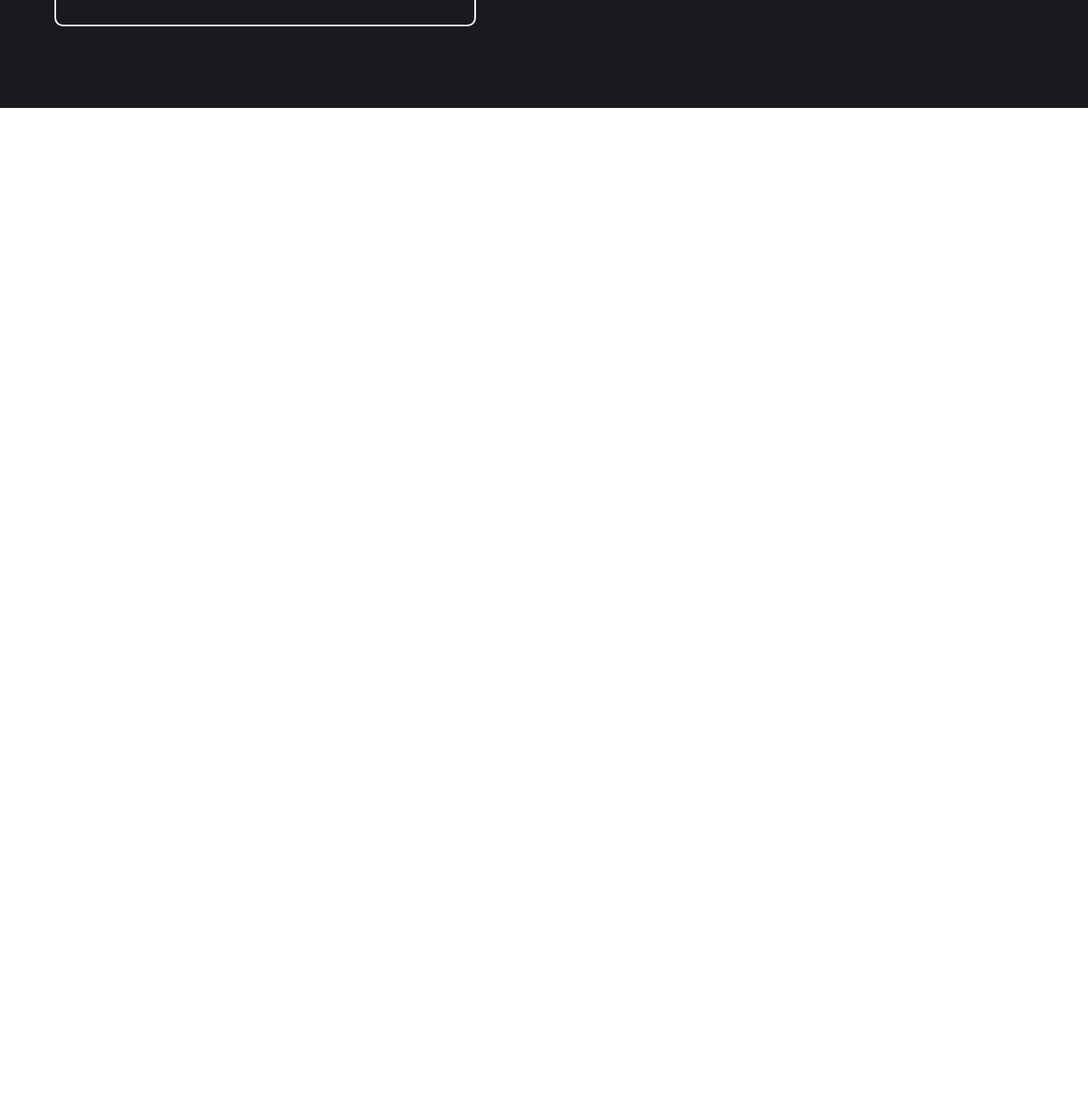
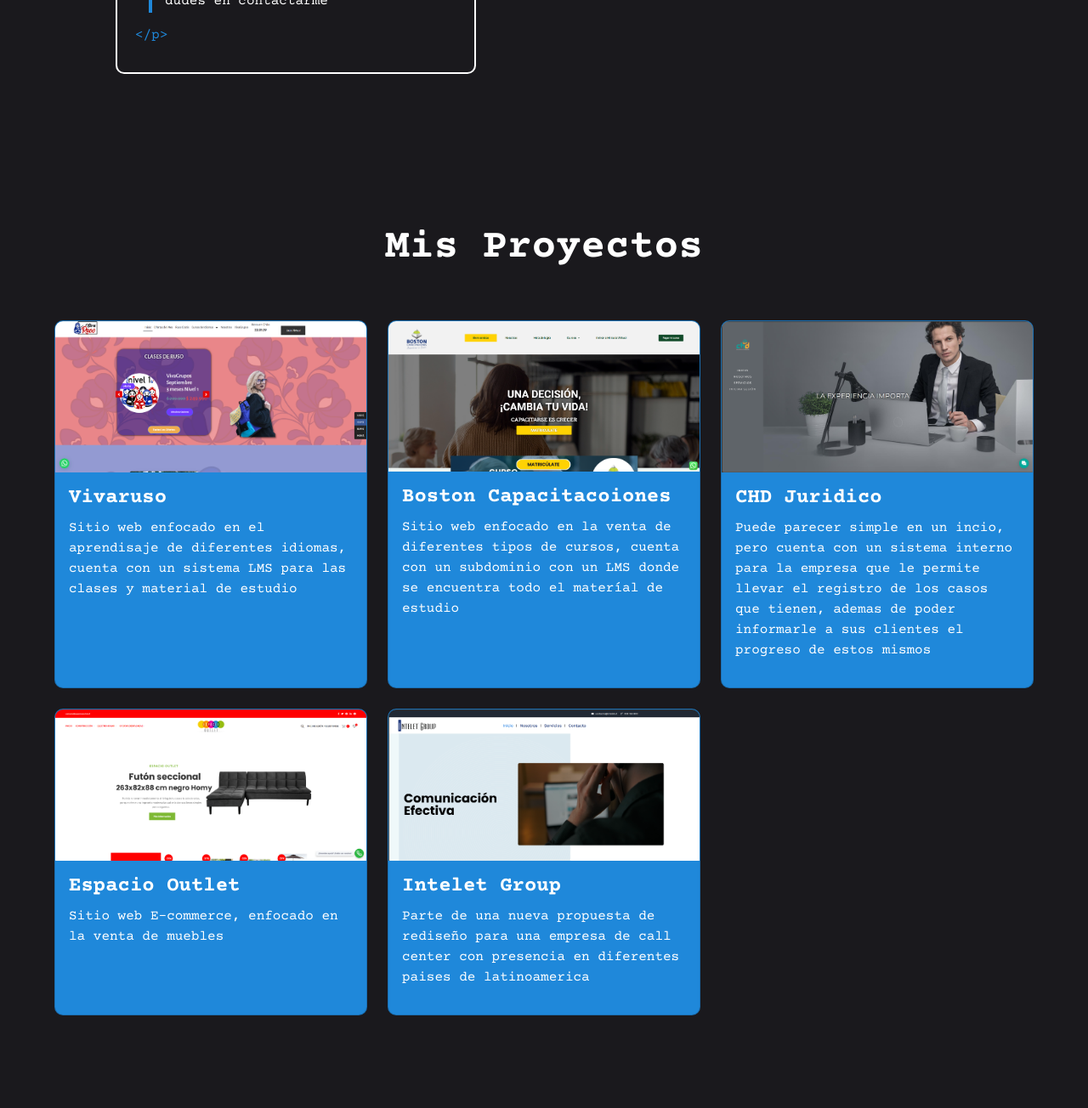
Before and after one commit to JavVd/Portafolio, a website: page index.html in a window 1280 px wide. Shown: the part 1496-2800 px from the top of the page at 85% size. Before the commit the page ends 1623 px from the top, so only its background shows below. Drawn offline with nearby package versions, Linux system fonts and the light colour scheme.

Commit message:
Seccion Proyectos

```diff
--- a/assets/css/style.css
+++ b/assets/css/style.css
@@ -6,9 +6,6 @@
   height: 100vh;
   overflow: hidden;
   display: flex;
-  flex-direction: column;
-  justify-content: space-between; /* Distribuye el contenido entre el centro y el fondo */
-  align-items: center;
 }
 
 .video-background {
@@ -22,7 +19,7 @@
 }
 
 .overlay {
-  background: rgba(31, 31, 31, 0.6);
+  background: rgba(0, 0, 0, 0.6);
   z-index: 2;
 }
 
@@ -36,7 +33,6 @@
 #pres-hero {
   font-family: 'Courier Prime', monospace;
   font-size: 1.5rem;
-  font-optical-sizing: auto;
   font-weight: 700;
   font-style: normal;
 }
@@ -64,14 +60,14 @@
   margin-bottom: 5rem;
 }
 
-/* Seccion Sobre mi */
-.sobremi {
-  padding: 6rem 0;
+section {
   background-color: #1a191d;
   color: white;
   font-family: 'Courier Prime', monospace;
+  padding: 5rem;
 }
 
+/* Seccion Sobre mi */
 .principal {
   margin: auto;
   width: 90%;
@@ -80,7 +76,6 @@
 .principal h2 {
   font-family: 'Courier Prime', monospace;
   font-size: 3rem;
-  font-optical-sizing: auto;
   font-weight: 700;
   font-style: normal;
 }
@@ -170,17 +165,6 @@
   flex-wrap: wrap;
 }
 
-@keyframes fadeInUp {
-  0% {
-    opacity: 0;
-    transform: translateY(20px);
-  }
-  100% {
-    opacity: 1;
-    transform: translateY(0);
-  }
-}
-
 .skills {
   display: flex;
   flex-direction: column;
@@ -202,7 +186,6 @@
     border-radius 0.5s ease,
     transform 0.5s ease;
   overflow: hidden;
-  transform: scale(1);
   opacity: 0;
 }
 
@@ -211,13 +194,77 @@
 }
 
 .skills:hover {
-  transform: scale(1.1);
   padding: 0.5rem;
   background: #1f88da;
   border-radius: 5px;
+}
+
+/* Animación de fadeInUp con crecimiento */
+@keyframes fadeInUp {
+  0% {
+    opacity: 0;
+    transform: translateY(20px) scale(1); /* Inicialmente más abajo y reducido */
+  }
+  100% {
+    opacity: 1;
+    transform: translateY(0) scale(1.1); /* En su posición original y tamaño normal */
+  }
 }
 
 .svg {
   width: 100px;
   height: 100px;
 }
+
+/* Seccion Proyectos */
+.proyectos {
+  padding: 6rem 0;
+  background-color: #1a191d;
+  color: white;
+  text-align: center;
+}
+
+.proyectos-main {
+  width: 90%;
+  display: inline-block;
+}
+
+.proyectos h2 {
+  font-family: 'Courier Prime', monospace;
+  font-size: 3rem;
+  font-weight: 700;
+}
+
+/* Cambia el color de fondo de las tarjetas */
+.card.h-100 {
+  background-color: #1f88da; /* Cambia este color según lo que prefieras */
+  border-radius: 10px; /* Opcional: agrega bordes redondeados */
+  overflow: hidden; /* Asegura que la imagen no se salga del contenedor */
+}
+
+/* Aplica el efecto grow solo a las imágenes */
+.card.h-100 img {
+  max-width: 100%;
+  max-height: 100%;
+  width: 100%;
+  height: auto;
+  transition: transform 0.5s ease; /* Transición suave */
+}
+
+.card.h-100 img:hover {
+  transform: scale(1.1); /* Aplica el efecto de agrandamiento */
+}
+
+.card-body h3 {
+  font-family: 'Courier Prime', monospace;
+  font-size: 1.5rem;
+  font-weight: 700;
+  color: white;
+}
+
+.card-body p {
+  font-family: 'Courier Prime', monospace;
+  font-size: 1rem;
+  font-weight: 400;
+  color: white;
+}
--- a/index.html
+++ b/index.html
@@ -40,7 +40,7 @@
     </section>
 
     <!-- Acerca de mi -->
-    <section class="sobremi">
+    <section>
       <div class="principal">
         <h2 class="text-center mb-5 white">Conoceme</h2>
         <div class="conoceme-cont">
@@ -123,6 +123,84 @@
       </div>
     </section>
 
+    <section class="proyectos">
+      <h2>Mis Proyectos</h2>
+      <div class="proyectos-main mt-5">
+        <div class="row row-cols-1 row-cols-md-3 g-4">
+          <div class="col">
+            <div class="card text-start h-100">
+              <img src="./assets/image/Vivaruso.png" class="card-img-top" />
+              <div class="card-body">
+                <h3>Vivaruso</h3>
+                <p>
+                  Sitio web enfocado en el aprendisaje de diferentes idiomas,
+                  cuenta con un sistema LMS para las clases y material de
+                  estudio
+                </p>
+              </div>
+            </div>
+          </div>
+          <div class="col">
+            <div class="card text-start h-100">
+              <img src="./assets/image/Boston.png" class="card-img-top" />
+              <div class="card-body">
+                <h3>Boston Capacitacoiones</h3>
+                <p>
+                  Sitio web enfocado en la venta de diferentes tipos de cursos,
+                  cuenta con un subdominio con un LMS donde se encuentra todo el
+                  materíal de estudio
+                </p>
+              </div>
+            </div>
+          </div>
+          <div class="col">
+            <div class="card text-start h-100">
+              <img src="./assets/image/CHDJuridico.png" class="card-img-top" />
+              <div class="card-body">
+                <h3>CHD Juridico</h3>
+                <p>
+                  Puede parecer simple en un incio, pero cuenta con un sistema
+                  interno para la empresa que le permite llevar el registro de
+                  los casos que tienen, ademas de poder informarle a sus
+                  clientes el progreso de estos mismos
+                </p>
+              </div>
+            </div>
+          </div>
+          <div class="col">
+            <div class="card text-start h-100">
+              <img
+                src="./assets/image/Espaciooutlet.png"
+                class="card-img-top"
+              />
+              <div class="card-body">
+                <h3>Espacio Outlet</h3>
+                <p>Sitio web E-commerce, enfocado en la venta de muebles</p>
+              </div>
+            </div>
+          </div>
+          <div class="col">
+            <div class="card text-start h-100">
+              <img
+                src="./assets/image/Intelet Nueva.png"
+                class="card-img-top"
+              />
+              <div class="card-body">
+                <h3>Intelet Group</h3>
+                <p>
+                  Parte de una nueva propuesta de rediseño para una empresa de
+                  call center con presencia en diferentes paises de
+                  latinoamerica
+                </p>
+              </div>
+            </div>
+          </div>
+        </div>
+      </div>
+    </section>
+
+    <section class="formulario-contacto"></section>
+
     <!-- Boostrap -->
     <script
       src="https://cdn.jsdelivr.net/npm/bootstrap@5.3.3/dist/js/bootstrap.bundle.min.js"
```
Also changed, not shown: assets/image/Boston.png (added), assets/image/CHDJuridico.png (added), assets/image/Espaciooutlet.png (added), assets/image/Intelet Nueva.png (added), assets/image/Vivaruso.png (added), 1 other file.
